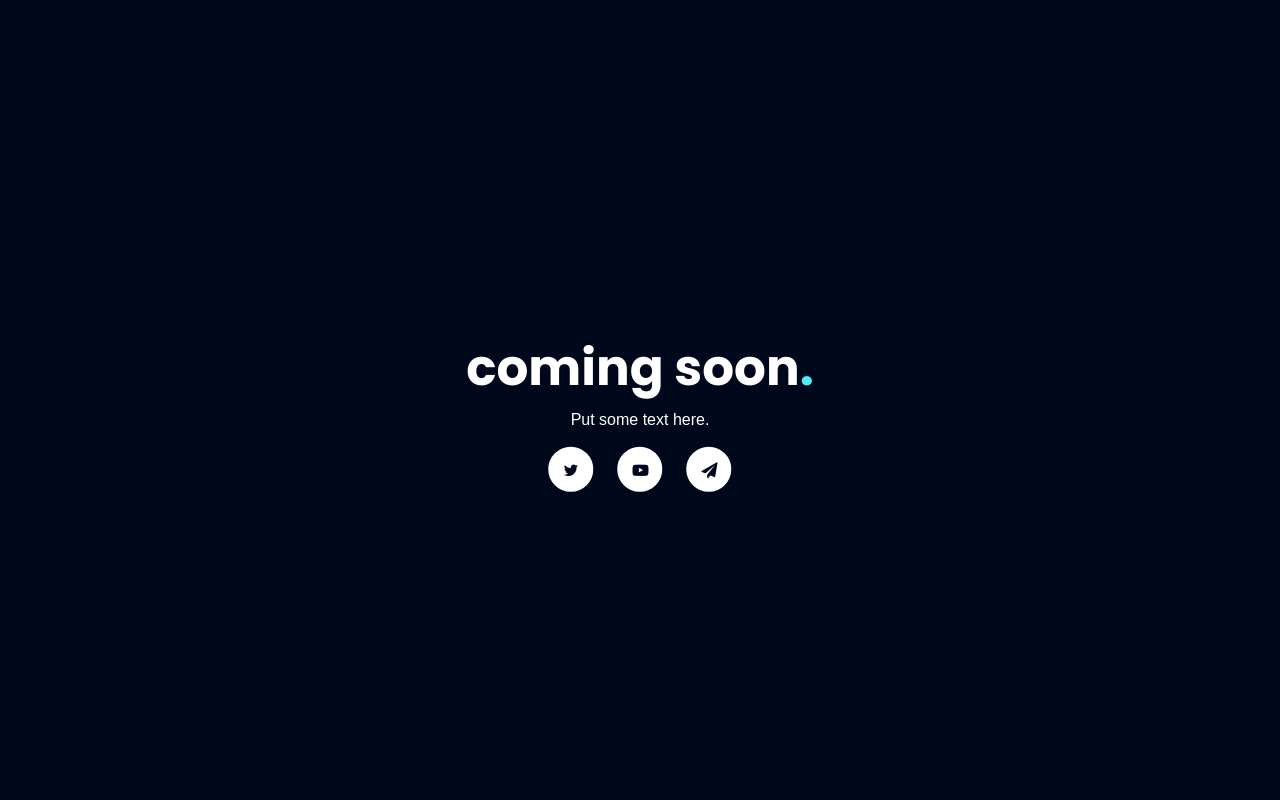
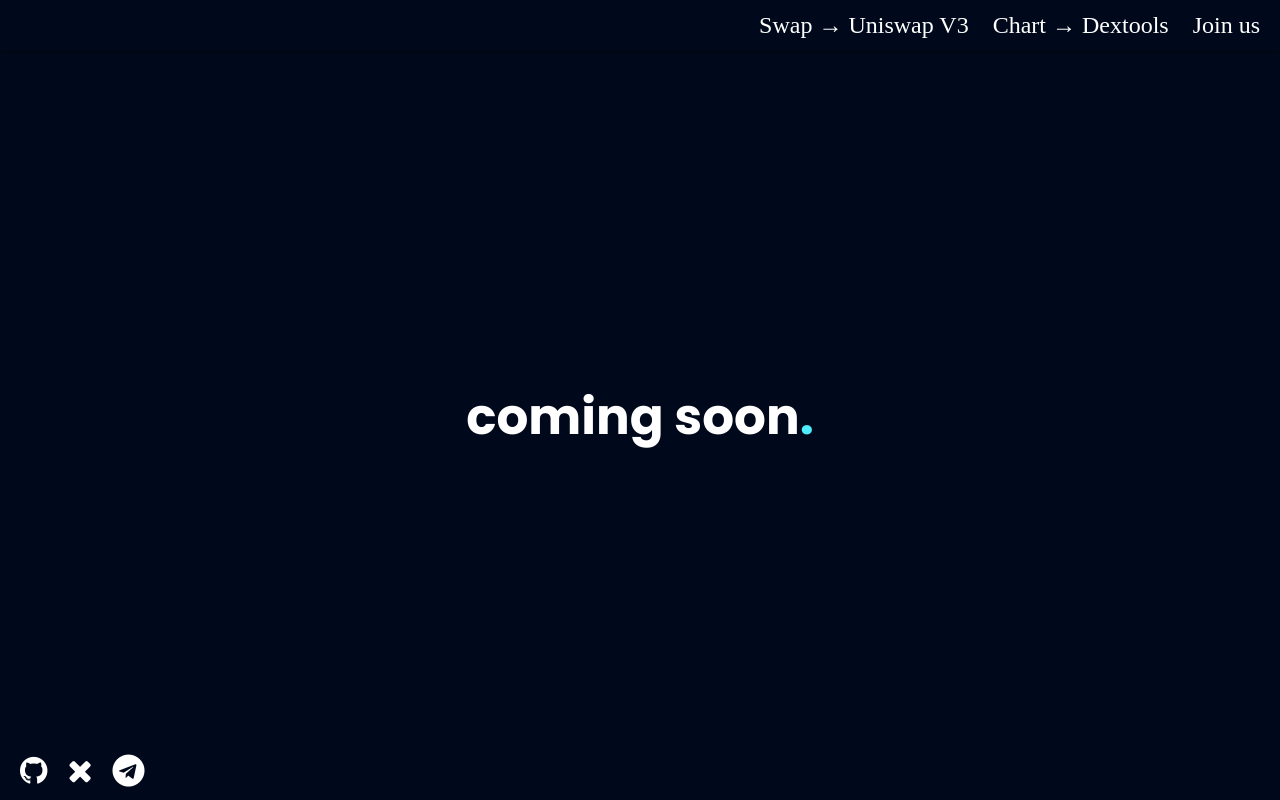
Before and after one commit to SunAider/dApp_IntroducingWebsite, a plain HTML site: page index.html in a window 1280 px wide. Drawn offline with nearby package versions, Linux system fonts and the light colour scheme; a web font is replaced by a local one.

Commit message:
top page

```diff
--- a/assets/style.css
+++ b/assets/style.css
@@ -286,3 +286,75 @@ p {
 #infographic article[data-step="16"] {
    margin-left: -102px;
 }
+/* BB */
+/* Positioning and styling for social links and navigation links */
+.social-links {
+   position: fixed;
+   display: flex;
+   align-items: center;
+   z-index: 1000;
+   left: 10px;
+   bottom: 10px;
+}
+   .social-links a, .navigation-links a {
+      color: #fff;
+      margin: 0 10px;
+      font-size: 2rem;
+      transition: transform 0.3s ease-in-out;
+   }
+
+.navigation-links a {
+   font-size: 1.5rem;
+}
+
+.social-links a:hover, .navigation-links a:hover {
+   transform: scale(1.1);
+}
+
+.navigation-links {
+   margin-right: 10px;
+}
+
+.navigation-links a {
+   text-decoration: none;
+}
+
+/* Responsive adjustments */
+@media screen and (max-width: 767px) {
+   .social-links a {
+       font-size: 5vw; /* Smaller icons for smaller screens */
+       margin: 0 3vw;
+   }
+   .navigation-links a {
+      font-size: 4vw; /* Smaller icons for smaller screens */
+       margin: 0 3vw;
+   }
+}
+/* Style for the fixed header */
+.site-header {
+   position: fixed;
+   width: 100%;
+   height: 50px;
+   top: 0;
+   left: 0;
+   background: #00091B; /* Adjust the color to fit your design */
+   z-index: 1000;
+   box-shadow: 0 2px 5px rgba(0,0,0,0.2); /* Optional: adds depth with a shadow */
+   display: flex; /* Using flex to align children */
+   align-items: center; /* Centers children vertically */
+   justify-content: flex-end; /* Aligns navigation links to the right */
+   flex-direction: row;
+ }
+@media screen and (max-width: 767px) {
+   .site-header {
+      height: 15vw;
+      justify-content: center; /* Aligns navigation links to the right */
+   }
+   .navigation-links {
+      margin-right: 0;
+   }
+}
+
+
+
+ /* Ensure rest of content does not hide
--- a/index.html
+++ b/index.html
@@ -1,31 +1,33 @@
 <!DOCTYPE html>
 <html lang="en">
-
 <head>
   <meta charset="UTF-8">
+  <meta http-equiv="X-UA-Compatible" content="IE=edge">
+  <meta name="viewport" content="width=device-width, initial-scale=1.0">
   <title>EMADATA - Coming Soon</title>
   <link href="https://fonts.googleapis.com/css?family=Poppins:700" rel="stylesheet">
   <link href="assets/style.css" rel="stylesheet">
-  <link href="https://maxcdn.bootstrapcdn.com/font-awesome/4.7.0/css/font-awesome.min.css" rel="stylesheet"
-    integrity="sha384-wvfXpqpZZVQGK6TAh5PVlGOfQNHSoD2xbE+QkPxCAFlNEevoEH3Sl0sibVcOQVnN" crossorigin="anonymous">
+  <link href="https://maxcdn.bootstrapcdn.com/font-awesome/4.7.0/css/font-awesome.min.css" rel="stylesheet">
   <link href="https://fonts.googleapis.com/css?family=Muli" rel="stylesheet">
-  <script>document.addEventListener("touchstart", function () { }, true);</script>
   <link rel='stylesheet' href='https://cdnjs.cloudflare.com/ajax/libs/animate.css/3.5.2/animate.min.css'>
 </head>
-
 <body>
-  <!-- partial:index.partial.html -->
+  <header class="site-header">
+    <div class="navigation-links">
+      <a href="https://uniswap.org/">Swap → Uniswap V3</a>
+      <a href="https://www.dextools.io/">Chart → Dextools</a>
+      <a href="#joinUs">Join us</a>
+    </div>
+  </header>
   <div class="wrapper">
     <h1>coming soon<span class="dot">.</span></h1>
-    <p>Put some text here.</p>
-    <div class="icons">
-      <a href=""><i class="fa fa-twitter"></i></a>
-      <a href=""><i class="fa fa-youtube-play"></i></a>
-      <a href=""><i class="fa fa-paper-plane"></i></a>
-    </div>
+
   </div>
-  <!-- partial -->
+  <div class="social-links">
+    <a href="https://github.com/yourusername"><i class="fa fa-github"></i></a>
+    <a href="#"><i class="fa fa-times"></i></a>
+    <a href="https://t.me/yourchannel"><i class="fa fa-telegram"></i></a>
+  </div>
 
 </body>
-
 </html>
```
